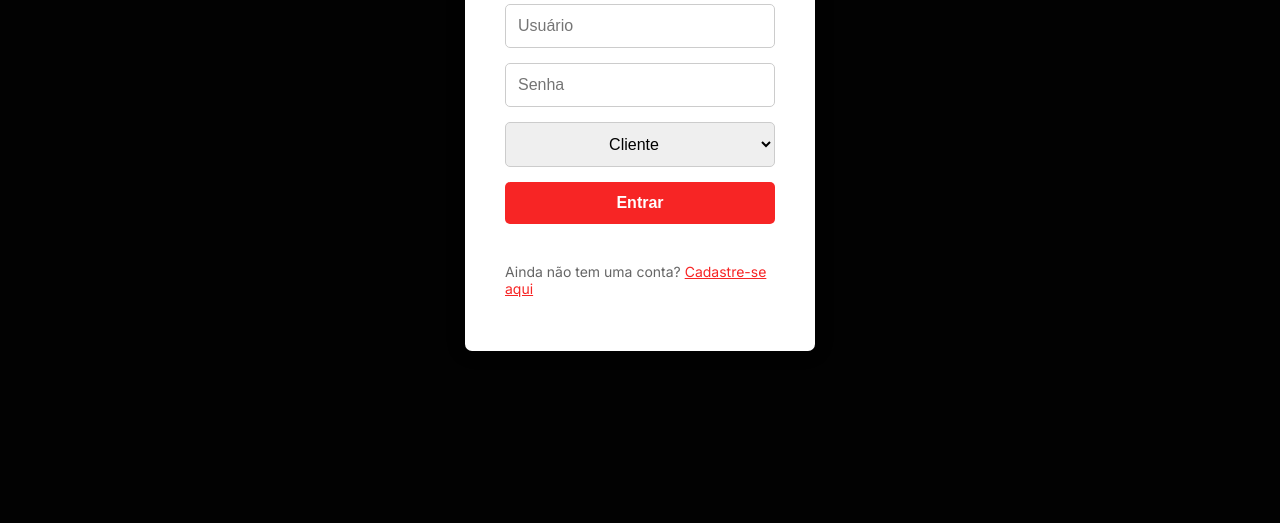
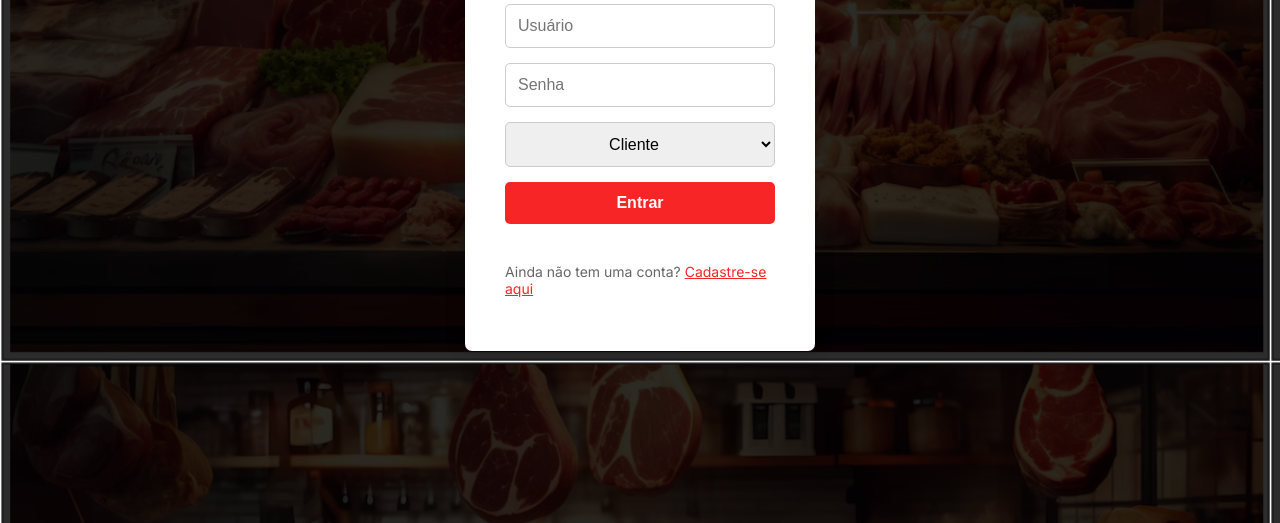
Before and after one commit to GptGemine/Churras, a website: page public/index.html in a window 1280 px wide. Shown: the part 277-800 px from the top of the page. Drawn offline with Linux system fonts and the light colour scheme.

Commit message:
login fundo

```diff
--- a/public/Styles/login-register.css
+++ b/public/Styles/login-register.css
@@ -8,7 +8,7 @@ body {
     justify-content: center;
     align-items: center;
     min-height: 100vh;
-    background-color: #020202; /* Cor de fundo escura para contraste */
+background-image: url('/uploads/fundo.png');
 }
 
 .page {
```
